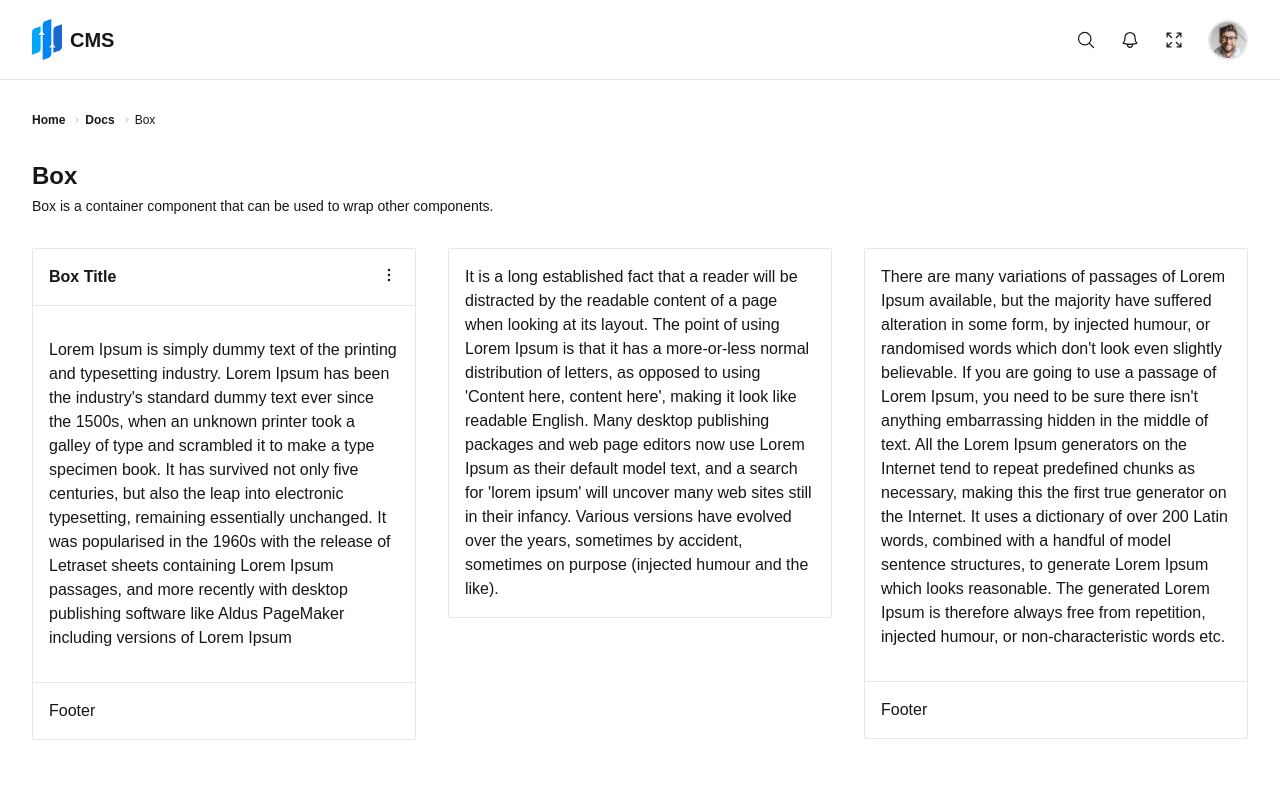
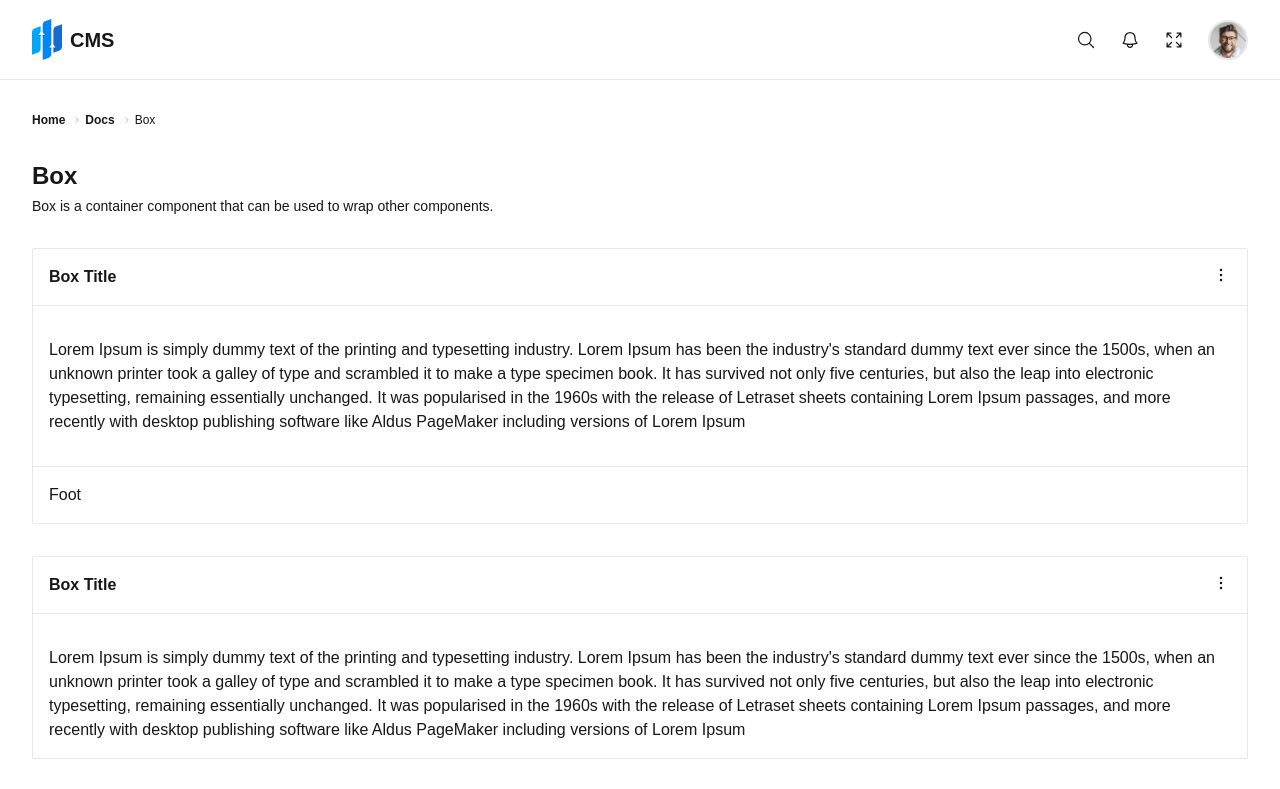
Before and after one commit to kenangundogan/cms, a Next.js app: page /docs/box in a window 1280 px wide. Shown: the top 789 px of the page. Built offline with nearby package versions, Linux system fonts and the light colour scheme.

Commit message:
refactor Box component to standardize data attributes and rename Footer to Foot for consistency

```diff
--- a/src/app/components/ui/box/Box.js
+++ b/src/app/components/ui/box/Box.js
@@ -46,7 +46,7 @@
     const { isFullScreen, toggleFullScreen } = useContext(BoxContext);
 
     return (
-        <div data-type="head" className="p-4 border-b">
+        <div data-type="Head" className="p-4 border-b">
             <div className="flex justify-between">
                 <div className="text-md font-bold">{children}</div>
                 <div className="relative group">
@@ -70,12 +70,12 @@
 
 // Body bileşeni
 Box.Body = ({ children }) => {
-    return <div data-type="body" className="p-4">{children}</div>;
+    return <div data-type="Body" className="p-4">{children}</div>;
 };
 
-// Footer bileşeni
-Box.Footer = ({ children }) => {
-    return <div data-type="footer" className="p-4 border-t">{children}</div>;
+// Foot bileşeni
+Box.Foot = ({ children }) => {
+    return <div data-type="Foot" className="p-4 border-t">{children}</div>;
 };
 
 export default Box;
--- a/src/app/docs/box/page.js
+++ b/src/app/docs/box/page.js
@@ -19,15 +19,22 @@
                 <PageInfo.Description>Box is a container component that can be used to wrap other components.</PageInfo.Description>
             </PageInfo>
 
-            <BoxWrapper className={'grid grid-cols-1 md:grid-cols-2 lg:grid-cols-3'}>
+            <BoxWrapper className={'grid grid-cols-1'}>
                 <Box>
                     <Box.Head>Box Title</Box.Head>
                     <Box.Body>
                         <p>Lorem Ipsum is simply dummy text of the printing and typesetting industry. Lorem Ipsum has been the industry's standard dummy text ever since the 1500s, when an unknown printer took a galley of type and scrambled it to make a type specimen book. It has survived not only five centuries, but also the leap into electronic typesetting, remaining essentially unchanged. It was popularised in the 1960s with the release of Letraset sheets containing Lorem Ipsum passages, and more recently with desktop publishing software like Aldus PageMaker including versions of Lorem Ipsum</p>
                     </Box.Body>
-                    <Box.Footer>
-                        <p>Footer</p>
-                    </Box.Footer>
+                    <Box.Foot>
+                        <p>Foot</p>
+                    </Box.Foot>
+                </Box>
+
+                <Box>
+                    <Box.Head>Box Title</Box.Head>
+                    <Box.Body>
+                        <p>Lorem Ipsum is simply dummy text of the printing and typesetting industry. Lorem Ipsum has been the industry's standard dummy text ever since the 1500s, when an unknown printer took a galley of type and scrambled it to make a type specimen book. It has survived not only five centuries, but also the leap into electronic typesetting, remaining essentially unchanged. It was popularised in the 1960s with the release of Letraset sheets containing Lorem Ipsum passages, and more recently with desktop publishing software like Aldus PageMaker including versions of Lorem Ipsum</p>
+                    </Box.Body>
                 </Box>
 
                 <Box>
@@ -40,9 +47,9 @@
                     <Box.Body>
                         <p>There are many variations of passages of Lorem Ipsum available, but the majority have suffered alteration in some form, by injected humour, or randomised words which don't look even slightly believable. If you are going to use a passage of Lorem Ipsum, you need to be sure there isn't anything embarrassing hidden in the middle of text. All the Lorem Ipsum generators on the Internet tend to repeat predefined chunks as necessary, making this the first true generator on the Internet. It uses a dictionary of over 200 Latin words, combined with a handful of model sentence structures, to generate Lorem Ipsum which looks reasonable. The generated Lorem Ipsum is therefore always free from repetition, injected humour, or non-characteristic words etc.</p>
                     </Box.Body>
-                    <Box.Footer>
-                        Footer
-                    </Box.Footer>
+                    <Box.Foot>
+                        Foot
+                    </Box.Foot>
                 </Box>
             </BoxWrapper>
         </div>
```
